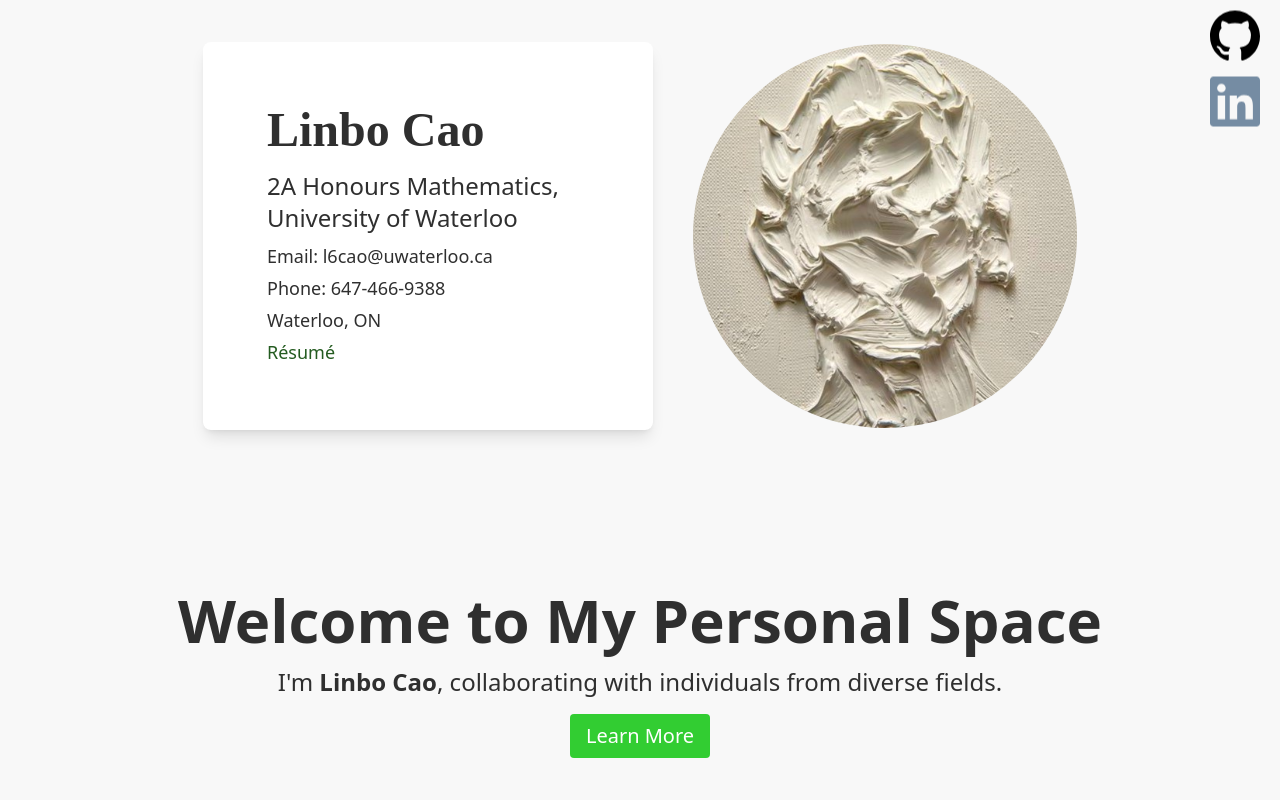
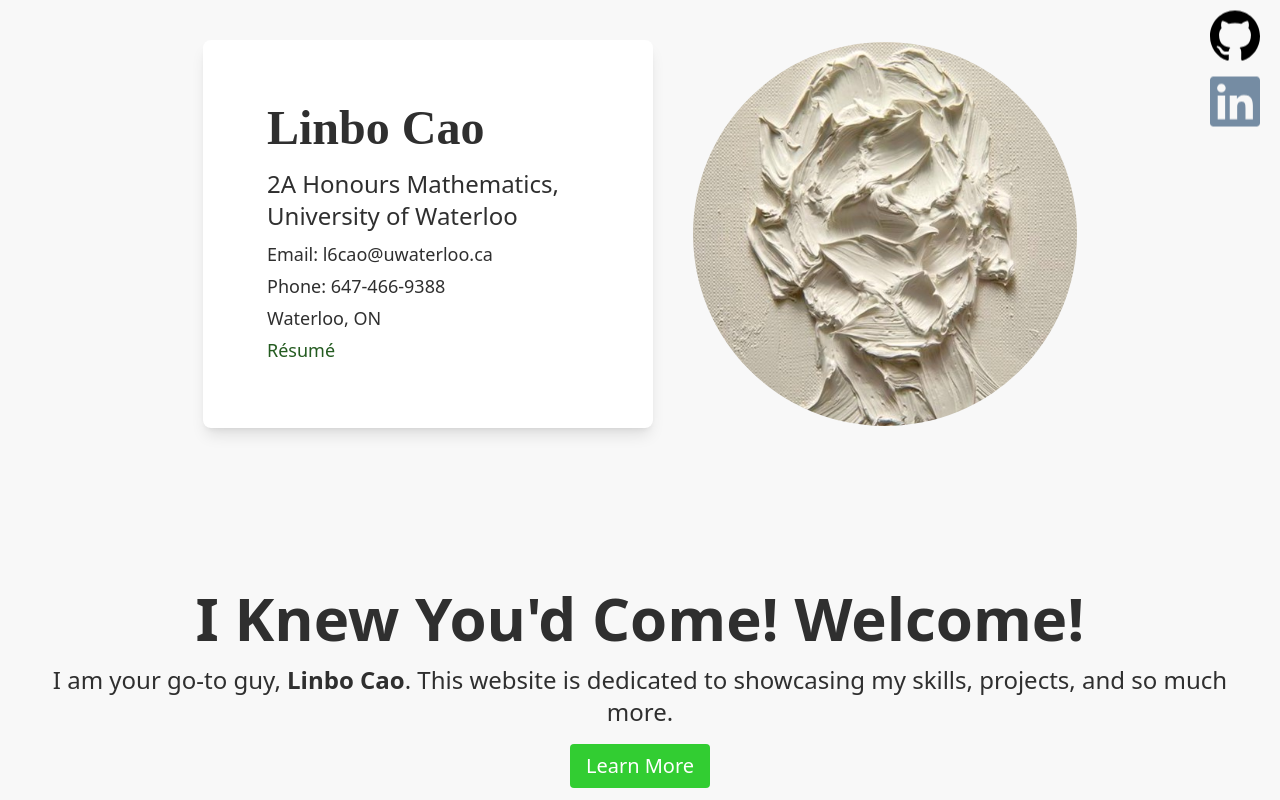
Before and after one commit to l6cao/l6cao.github.io, a Next.js app: page / in a window 1280 px wide. Shown: the top 800 px of the page. Built offline with nearby package versions, Linux system fonts and the light colour scheme.

Commit message:
Redeployed

```diff
--- a/pages/index.js
+++ b/pages/index.js
@@ -36,10 +36,10 @@ export default function Home() {
         </div>
 
         <div className="text-center mt-40">
-          <h1 className="text-6xl font-bold mb-4">Welcome to My Personal Space</h1>
-          <p className="text-2xl mb-4">
-            I&apos;m <span className="text-darkgrey font-bold">Linbo Cao</span>, collaborating with individuals from diverse fields.
-          </p>
+          <h1 className="text-6xl font-bold mb-4">I Knew You'd Come! Welcome!</h1>
+<p className="text-2xl mb-4">
+  I am your go-to guy, <span className="text-darkgrey font-bold">Linbo Cao</span>. This website is dedicated to showcasing my skills, projects, and so much more.
+</p>
           <Link to="about" smooth={true} duration={1000}>
             <button className="text-xl bg-primary text-white py-2 px-4 rounded hover:bg-secondary transition duration-300">
               Learn More
```
Also changed, not shown: 1 other file (tests, documents, lock files or other folders).
